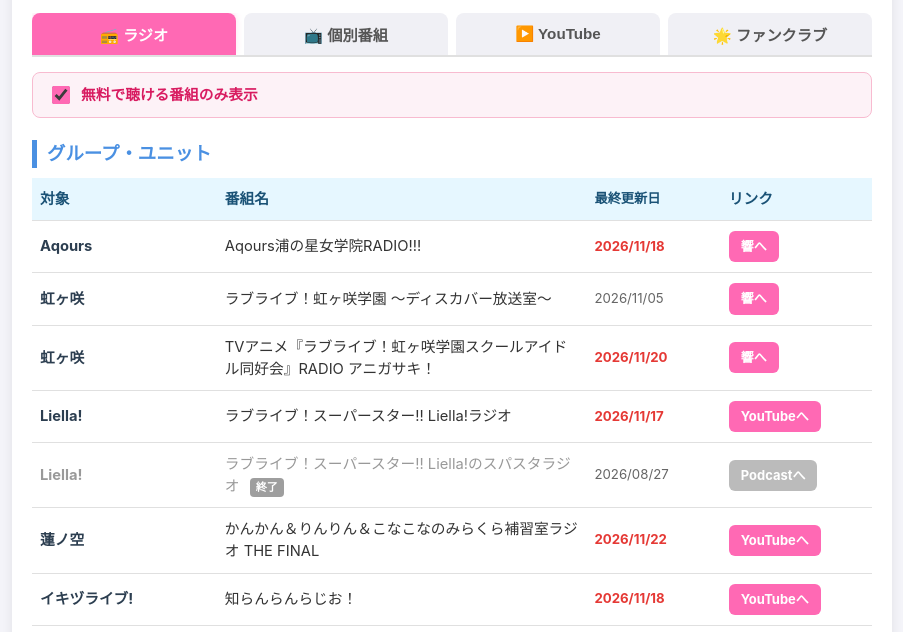
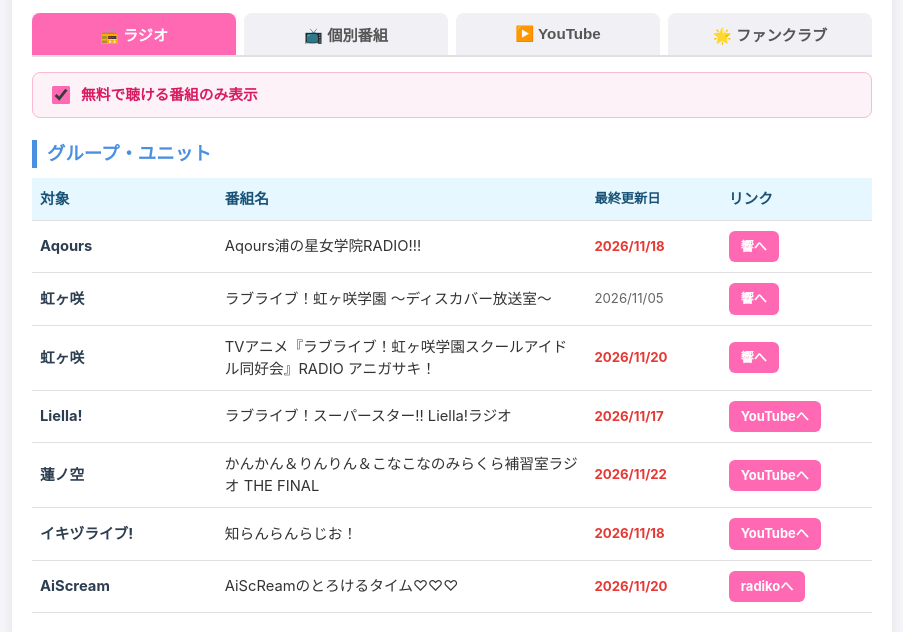
Before and after one commit to rebanira126/radio, a plain HTML site: page index.html in a window 1280 px wide. Shown: the part 105-737 px from the top of the page, without its empty margins (188-1091 px from the left). Drawn offline with Linux system fonts and the light colour scheme.

Commit message:
終了済みのスパスタラジオ（最終回2025/10/29）を削除
Co-Authored-By: Claude Opus 5.5 <noreply@anthropic.com>
Claude-Session: https://claude.ai/code/session_01T21iLW2jmyPMQLS6yN4uUn

```diff
--- a/index.html
+++ b/index.html
@@ -165,9 +165,6 @@
                 </tr>
                 <tr class="radio-row" data-is-free="true" data-free-url="https://www.youtube.com/playlist?list=PLYpy4kJmEo77cXVsDfzQ6g0ON9WYm4KuA" data-free-label="YouTubeへ" data-all-url="https://www.youtube.com/playlist?list=PLYpy4kJmEo77cXVsDfzQ6g0ON9WYm4KuA" data-all-label="YouTubeへ">
                     <td class="col-target">Liella!</td><td class="col-name">ラブライブ！スーパースター!! Liella!ラジオ</td><td class="col-date"><span class="date-recent" data-date="2026/11/17">2026/11/17</span></td><td class="col-link"><a href="https://www.youtube.com/playlist?list=PLYpy4kJmEo77cXVsDfzQ6g0ON9WYm4KuA" target="_blank" class="link-button">YouTubeへ</a></td>
-                </tr>
-                <tr class="radio-row" data-is-free="true" data-free-url="https://podcastqr.joqr.co.jp/programs/spasta" data-free-label="Podcastへ" data-all-url="https://podcastqr.joqr.co.jp/programs/spasta" data-all-label="Podcastへ" data-ended="true">
-                    <td class="col-target">Liella!</td><td class="col-name">ラブライブ！スーパースター!! Liella!のスパスタラジオ <span class="badge-ended">終了</span></td><td class="col-date"><span class="date-normal" data-date="2026/08/27">2026/08/27</span></td><td class="col-link"><a href="https://podcastqr.joqr.co.jp/programs/spasta" target="_blank" class="link-button">Podcastへ</a></td>
                 </tr>
                 <tr class="radio-row" data-is-free="true" data-free-url="https://www.youtube.com/playlist?list=PLe2bQbHjZFvg" data-free-label="YouTubeへ" data-all-url="https://www.youtube.com/playlist?list=PLe2bQbHjZFvg" data-all-label="YouTubeへ">
                     <td class="col-target">蓮ノ空</td><td class="col-name">かんかん＆りんりん＆こなこなのみらくら補習室ラジオ THE FINAL</td><td class="col-date"><span class="date-recent" data-date="2026/11/22">2026/11/22</span></td><td class="col-link"><a href="https://www.youtube.com/playlist?list=PLe2bQbHjZFvg" target="_blank" class="link-button">YouTubeへ</a></td>
```
